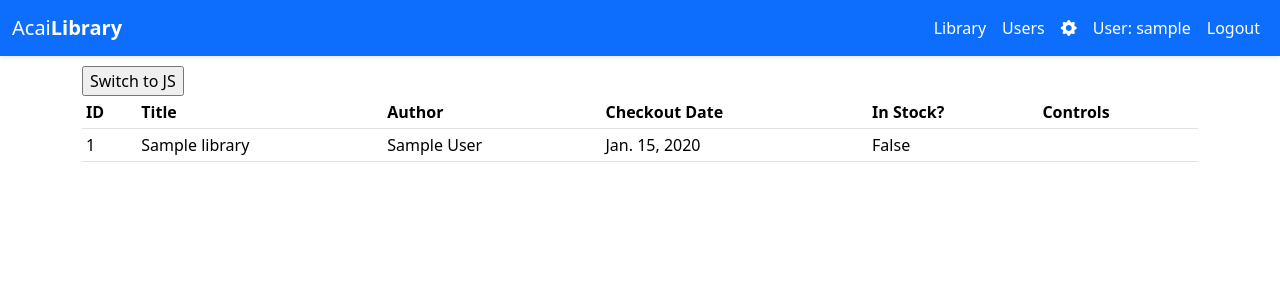
After one commit to PaulNobrega/acai, a Django app: page /library-htmx/ in a window 1280 px wide. The commit adds this page. Shown: the top 300 px of the page. Run offline with Django 5.2, Linux system fonts and the light colour scheme; a user stored in the database is signed in; tables that the repository leaves empty hold one stand-in row (values such as "Sample post"); parts of the project's set-up code (start-up, migrations or seed data) failed here and were passed over; some libraries are stand-ins or nearby versions.

Commit message:
re-org + htmx

```diff
--- /dev/null
+++ b/LibraryApp/templates/base/base.html
@@ -0,0 +1,72 @@
+{% load static %}
+<!DOCTYPE html>
+<html>
+    <head>
+        <meta charset="utf-8">
+        <meta name="viewport" content="width=device-width, initial-scale=1.0">
+
+        <!-- title block -->
+        {% block title_block %}
+            <!-- Inserts title html here--->
+        {% endblock %}
+        <!-- /END title block -->
+
+        <link href="https://cdn.jsdelivr.net/npm/bootstrap@5.3.2/dist/css/bootstrap.min.css" rel="stylesheet" integrity="sha384-T3c6CoIi6uLrA9TneNEoa7RxnatzjcDSCmG1MXxSR1GAsXEV/Dwwykc2MPK8M2HN" crossorigin="anonymous">
+        <link rel="stylesheet" href="https://cdn.jsdelivr.net/npm/bootstrap-icons@1.4.1/font/bootstrap-icons.css">
+
+        <!-- import block -->
+        {% block import_block %}
+            <!-- Inserts styles/js imports here--->
+        {% endblock %}
+    </head>
+
+    <body hx-headers='{"X-CSRFToken": "{{ csrf_token }}"}'>
+        <!-- Nav Bar -->
+        <nav id="nav-bar" class="navbar navbar-expand-md shadow-sm navbar-dark bg-primary" style="margin-bottom: 10px">
+            <div class="container-fluid">
+                <!-- Nav Bar Branding -->
+                <div class="navbar-header">
+                    <a href="/" class="navbar-brand">
+                        <span id="LibraryApp-label" class="h5">Acai<strong>Library</strong></span>
+                    </a>
+                </div>
+                <!-- /END Nav Bar Branding -->
+
+                <!-- Nav Bar Definition -->
+                <button type="button" data-toggle="collapse" data-target="#navbarSupportedContent" aria-controls="navbarSupportedContent" aria-expanded="false" aria-label="Toggle navigation" class="navbar-toggler"><span class="navbar-toggler-icon"></span></button>
+                <div id="navbarSupportedContent" class="collapse navbar-collapse">
+                    {% if user.is_authenticated %}
+                        {% with request.resolver_match.url_name as url_name %}
+                            <ul class="navbar-nav ms-auto">
+                                <li class="nav-item"><a href="{% url 'library' %}" class="nav-link active">Library</a></li>
+                                <li class="nav-item"><a href="{% url 'users' %}" class="nav-link active">Users</a></li>
+                                <li class="nav-item"><a href="/admin/"><i class="nav-link bi bi-gear-fill active"></i></a></li>
+                                <li class="nav-item "><a href="" class="nav-link active">User: {{ user.get_username }}</a></li>
+                                <li class="nav-item"><a href="{% url 'logout' %}" class="nav-link active">Logout</a></li>
+                            </ul>
+                        {% endwith %}
+                    {% else %}
+                        <ul class="navbar-nav ms-auto">
+                            <li class="nav-item"><a href="{% url 'login' %}" class="nav-link active">Login</a></li>
+                            <li class="nav-item"><a href="{% url 'signup' %}" class="nav-link active">Signup</a></li>
+                        </ul>
+                    {% endif %}
+                </div>
+                <!-- /END Nav Bar Definition -->
+            </div>
+        </nav>
+        <!-- /END Nav Bar -->
+
+        <!-- Start Content -->
+        <div id="page-content" class="container">
+            <!-- body block -->
+            {% block body_block %}
+                <!-- Inserts body html here--->
+            {% endblock %}
+            <!-- /END body block -->
+        </div>
+        <!-- /END Content -->
+
+        <script src="https://cdn.jsdelivr.net/npm/bootstrap@5.3.2/dist/js/bootstrap.bundle.min.js" integrity="sha384-C6RzsynM9kWDrMNeT87bh95OGNyZPhcTNXj1NW7RuBCsyN/o0jlpcV8Qyq46cDfL" crossorigin="anonymous"></script>
+    </body>
+</html>
--- /dev/null
+++ b/LibraryApp/templates/library/library-htmx.html
@@ -0,0 +1,61 @@
+<!DOCTYPE html>
+{% extends "base/base.html" %}
+
+<!-- title block -->
+{% block title_block %}
+    <title>Acai - Library</title>
+{% endblock %}
+<!-- /END title block -->
+
+<!-- import block -->
+{% block import_block %}
+<script src="https://unpkg.com/htmx.org@1.9.10" integrity="sha384-D1Kt99CQMDuVetoL1lrYwg5t+9QdHe7NLX/SoJYkXDFfX37iInKRy5xLSi8nO7UC" crossorigin="anonymous"></script>
+{% endblock %}
+<!-- /END title block -->
+
+
+<!-- body block -->
+{% block body_block %}
+{% if books %}
+    <form action="{% url 'library' %}">
+        <input type="submit" value="Switch to JS" />
+    </form>
+
+    <table class="table table-sm table-hover">
+        <thead>
+            <tr>
+                <th scope="col">ID</th>
+                <th scope="col">Title</th>
+                <th scope="col">Author</th>
+                <th scope="col">Checkout Date</th>
+                <th scope="col">In Stock?</th>
+                <th scope="col">Controls</th>
+            </tr>
+        </thead>
+        {% for book in books %}
+        <tbody hx-target="closest tr" hx-swap="outerHTML">
+            <tr id="book-row-{{ book.id }}">
+                <td>{{book.id}}</td>
+                <td>{{book.title}}</td>
+                <td>{{book.author}}</td>
+                <td>{{book.dateCheckedOut}}</td>
+                <td>{{book.isInStock}}</td>
+                <td>
+                    {% if book.isInStock %}
+                    <div class="btn-toolbar" role="toolbar" id="data-controls">
+                        <button id="checkout-button-{{ book.id }}" hx-vals="js:{pk: {{ book.id }}}" hx-trigger="click" hx-post="{% url 'library-htmx' %}" value="{{ book.id }}" class="book-btn btn-info btn-sm"><i class="bi bi-arrow-right-square-fill"></i></button>
+                    </div>
+                    {% endif %}
+                </td>
+            </tr>
+        </tbody>
+        {% endfor %}
+    </table>
+
+{% else %}
+    <p>No Books Found</p>
+    <a href="/library/populate">Populate</a>
+{% endif %}
+
+{% endblock %}
+<!-- /END body block -->
--- a/LibraryApp/templates/library.html
+++ b/LibraryApp/templates/library/library.html
@@ -1,5 +1,5 @@
 <!DOCTYPE html>
-{% extends "base.html" %}
+{% extends "base/base.html" %}
 
 <!-- title block -->
 {% block title_block %}
@@ -17,6 +17,10 @@
 <!-- body block -->
 {% block body_block %}
 {% if books %}
+    <form action="{% url 'library-htmx' %}">
+        <input type="submit" value="Switch to HTMX" />
+    </form>
+
     <table class="table table-sm table-hover">
         <thead>
             <tr>
--- a/LibraryApp/templates/login.html
+++ b/LibraryApp/templates/register/login.html
@@ -1,5 +1,5 @@
 <!DOCTYPE html>
-{% extends "base.html" %}
+{% extends "base/base.html" %}
 
 <!-- title block -->
 {% block title_block %}
--- a/LibraryApp/templates/signup.html
+++ b/LibraryApp/templates/register/signup.html
@@ -1,5 +1,5 @@
 <!DOCTYPE html>
-{% extends "base.html" %}
+{% extends "base/base.html" %}
 
 <!-- title block -->
 {% block title_block %}
--- a/LibraryApp/templates/users.html
+++ b/LibraryApp/templates/register/users.html
@@ -1,5 +1,5 @@
 <!DOCTYPE html>
-{% extends "base.html" %}
+{% extends "base/base.html" %}
 
 <!-- title block -->
 {% block title_block %}
--- a/LibraryApp/urls.py
+++ b/LibraryApp/urls.py
@@ -5,6 +5,7 @@ from . import views as lib_views
 urlpatterns = [
     path('', lib_views.LibraryView.as_view(), name="home"),
     path('library/', lib_views.LibraryView.as_view(), name="library"),
+    path('library-htmx/', lib_views.LibraryHtmxView.as_view(), name="library-htmx"),
     path('library/populate', lib_views.LibraryPopulateView.as_view(), name="library-populate"),
     path('users/', lib_views.UsersView.as_view(), name="users"),
 ]
--- a/LibraryApp/views.py
+++ b/LibraryApp/views.py
@@ -4,6 +4,7 @@ from django.shortcuts import redirect, render
 from django.views import View
 from django.contrib.auth.models import User
 from django.contrib.auth import login, authenticate, logout
+from django.forms.models import model_to_dict
 from .models import Library
 from .forms import UserCreationForm, LoginForm
 
@@ -11,16 +12,35 @@ from .forms import UserCreationForm, LoginForm
 class LibraryView(LoginRequiredMixin, TemplateView):
 
     def get(self, request):
-        template_name = 'library.html'
+        template_name = 'library/library.html'
         all_books = Library.objects.all().values()
         context = {'books': all_books}
         return render(request, template_name, context=context)
 
+class LibraryHtmxView(LoginRequiredMixin, TemplateView):
+
+    def get(self, request):
+        template_name = 'library/library-htmx.html'
+        all_books = Library.objects.all().values()
+        context = {'books': all_books}
+        return render(request, template_name, context=context)
+
+    def post(self, request):
+        template_name = 'library/partials/row.html'
+        book_id = request.POST['pk']
+        book = Library.objects.get(pk=book_id)
+        book.isInStock = False
+        book.save()
+        book = Library.objects.get(pk=book_id) #dateCheckedOut is an auto_field so query for update and add to return
+        result = model_to_dict(book)
+        result['dateCheckedOut'] = book.dateCheckedOut
+        context = {'book': result}
+        return render(request, template_name, context=context)
 
 class UsersView(LoginRequiredMixin, UserPassesTestMixin, TemplateView):
 
     def get(self, request):
-        template_name = 'users.html'
+        template_name = 'register/users.html'
         all_users = User.objects.all()
         context = {'users': all_users}
         return render(request, template_name, context=context)
@@ -46,7 +66,7 @@ class UserSignup(TemplateView):
 
     def get(self, request):
         form = UserCreationForm()
-        return render(request, 'signup.html', {'form': form})
+        return render(request, 'register/signup.html', {'form': form})
 
 
 class UserLogin(TemplateView):
@@ -63,7 +83,7 @@ class UserLogin(TemplateView):
 
     def get(self, request):
         form = LoginForm()
-        return render(request, 'login.html', {'form': form})
+        return render(request, 'register/login.html', {'form': form})
 
 
 class UserLogout(LoginRequiredMixin, TemplateView):
```
Also changed, not shown: LibraryApp/templates/base.html (deleted, +0 -72 lines), LibraryApp/templates/library/partials/row.html (added, +18 -0 lines), LibraryApp/__init__.py (deleted), LibraryApp/migrations/0001_add_groups.py, LibraryApp/migrations/0001_initial.py (deleted), acai/__init__.py (deleted), db.sqlite3 (added).
